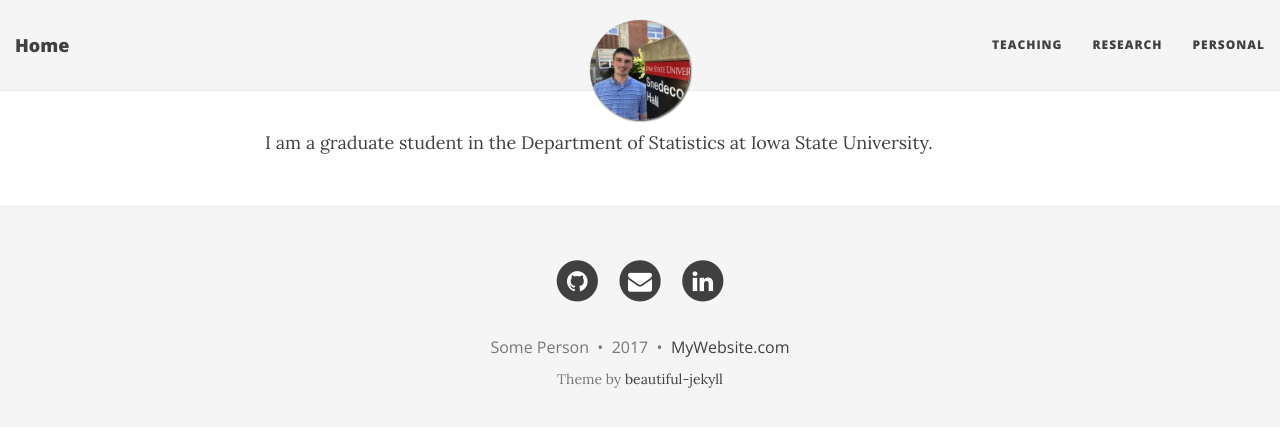
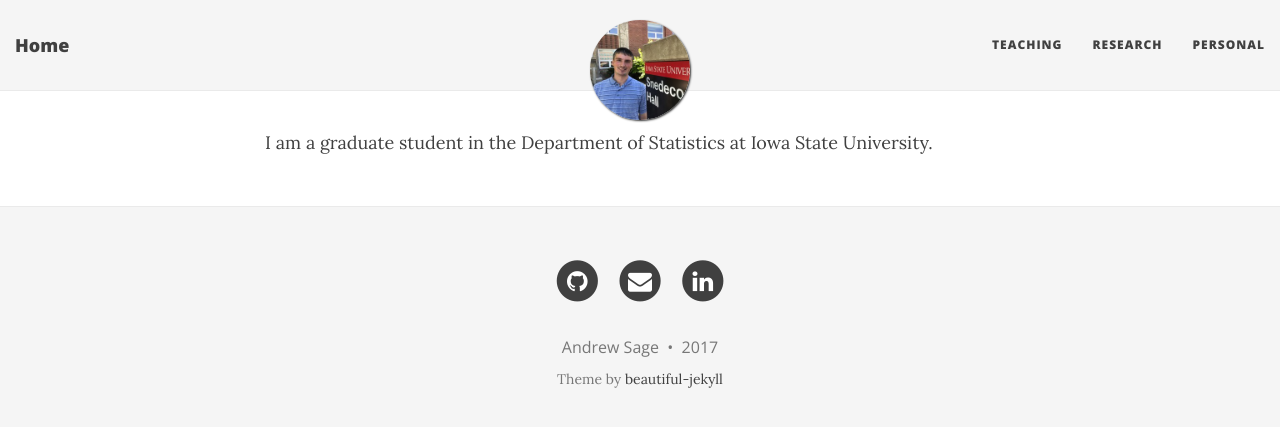
Before and after one commit to AndrewjSage/andrewjsage.github.io, a Jekyll site: the page built from index.html, in a window 1280 px wide. Shown: the top 427 px of the page. Built offline with Jekyll 4.4.1, drawn with Linux system fonts in a browser that asks for light colours; nearby versions of some CDN libraries; the list of posts is cut into pages by our own code.

Commit message:
config updates

```diff
--- a/_config.yml
+++ b/_config.yml
@@ -17,7 +17,7 @@ baseurl: ""
 title: Home
 
 # Short description of your site
-description: A virtual proof that name is awesome!
+description: my website
 
 # --- Navigation bar options --- #
 
@@ -40,14 +40,14 @@ avatar: "/img/Snedpic.jpg"
 # Change all these values or delete the ones you don't want.
 # Important: you must keep the "name" parameter, everything else you can remove
 author:
-  name: Some Person
-  email: "youremail@domain.com"
+  name: Andrew Sage
+  email: "ajsage@iastate.edu"
   facebook: yourname  # eg. daattali
-  github: yourname    # eg. daattali
+  github: andrewjsage    # eg. daattali
   twitter: yourname   # eg. daattali
   reddit: yourname    # eg. daattali
   google-plus: +yourname   # eg. +DeanAttali or 109424658772469020925
-  linkedin: yourname  # eg. daattali
+  linkedin: andrewjsage  # eg. daattali
   xing: yourname      # eg. daattali
   stackoverflow: yourlink  # eg. "3943160/daattali"
   snapchat: yourname  # eg. daattali
@@ -83,7 +83,7 @@ share-links-active:
 
 # How to display the link to the website in the footer
 # Remove this if you don't want a link in the footer
-url-pretty: "MyWebsite.com"  # eg. "deanattali.com/beautiful-jekyll"
+#url-pretty: "MyWebsite.com"  # eg. "deanattali.com/beautiful-jekyll"
 
 # --- Misc --- #
 # Fill in your Disqus shortname (NOT the userid) if you want to support Disqus comments
```
